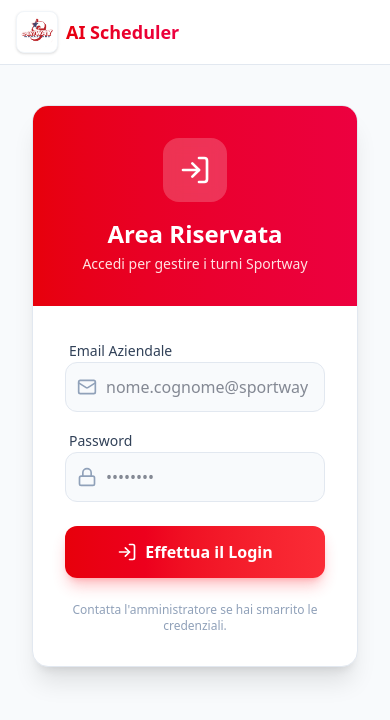
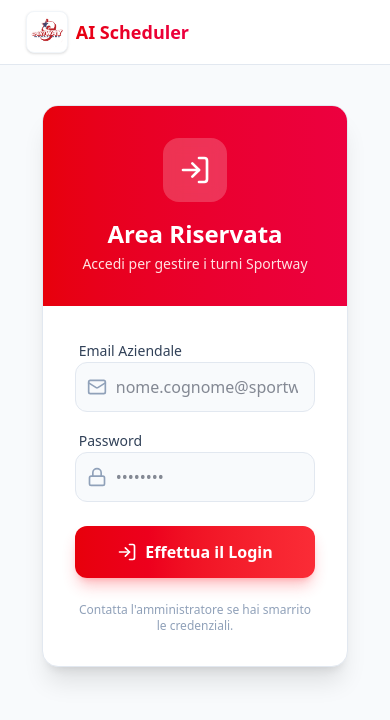
Before and after one commit to lbarberis-sportway/ai-shift-scheduler, a React (Vite) app: page / in a window 390 px wide. Shown: the top 720 px of the page. Built offline with nearby package versions, Linux system fonts and the light colour scheme; no server answers.

Commit message:
New Frontend Test

```diff
--- a/src/App.jsx
+++ b/src/App.jsx
@@ -170,7 +170,7 @@
   return (
     <div className="min-h-screen bg-slate-50 text-slate-900 pb-20">
       <header className="bg-white border-b border-slate-200 sticky top-0 z-10">
-        <div className="max-w-7xl mx-auto px-4 sm:px-6 h-16 flex items-center justify-between">
+        <div className="w-[95%] mx-auto px-4 sm:px-6 h-16 flex items-center justify-between">
           <div className="flex items-center gap-2">
             <div className="bg-white p-1 rounded-lg border border-slate-100 shadow-sm">
               <img src="/logo.png" alt="Sportway Logo" className="w-8 h-8 object-contain" />
@@ -202,7 +202,7 @@
         </div>
       </header>
 
-      <main className="max-w-7xl mx-auto px-4 sm:px-6 pt-6 sm:pt-10">
+      <main className="w-[95%] mx-auto px-4 sm:px-6 pt-6 sm:pt-10">
         {!session ? (
           <Login />
         ) : (
```
Also changed, not shown: turni dipendenti/210-test.csv.
